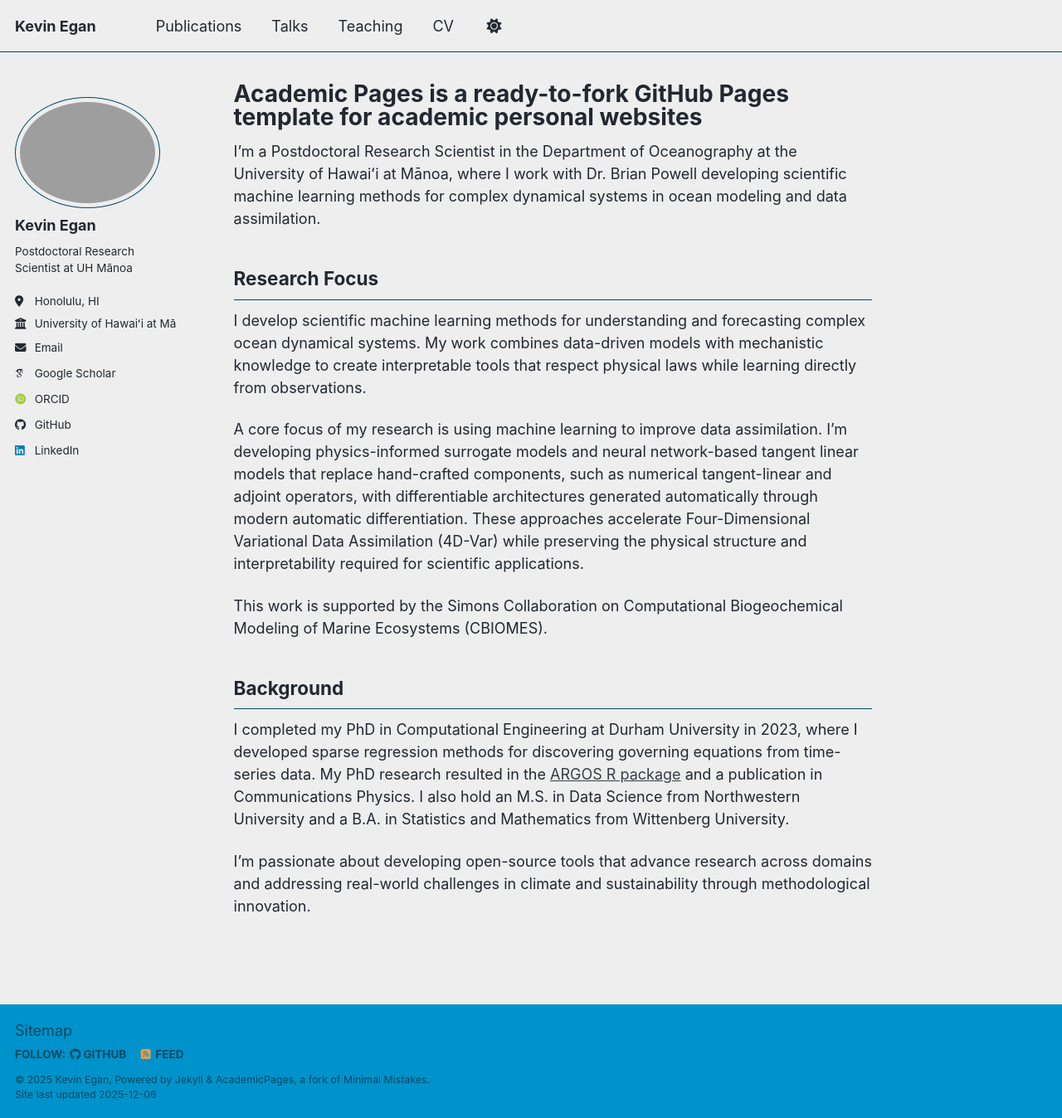
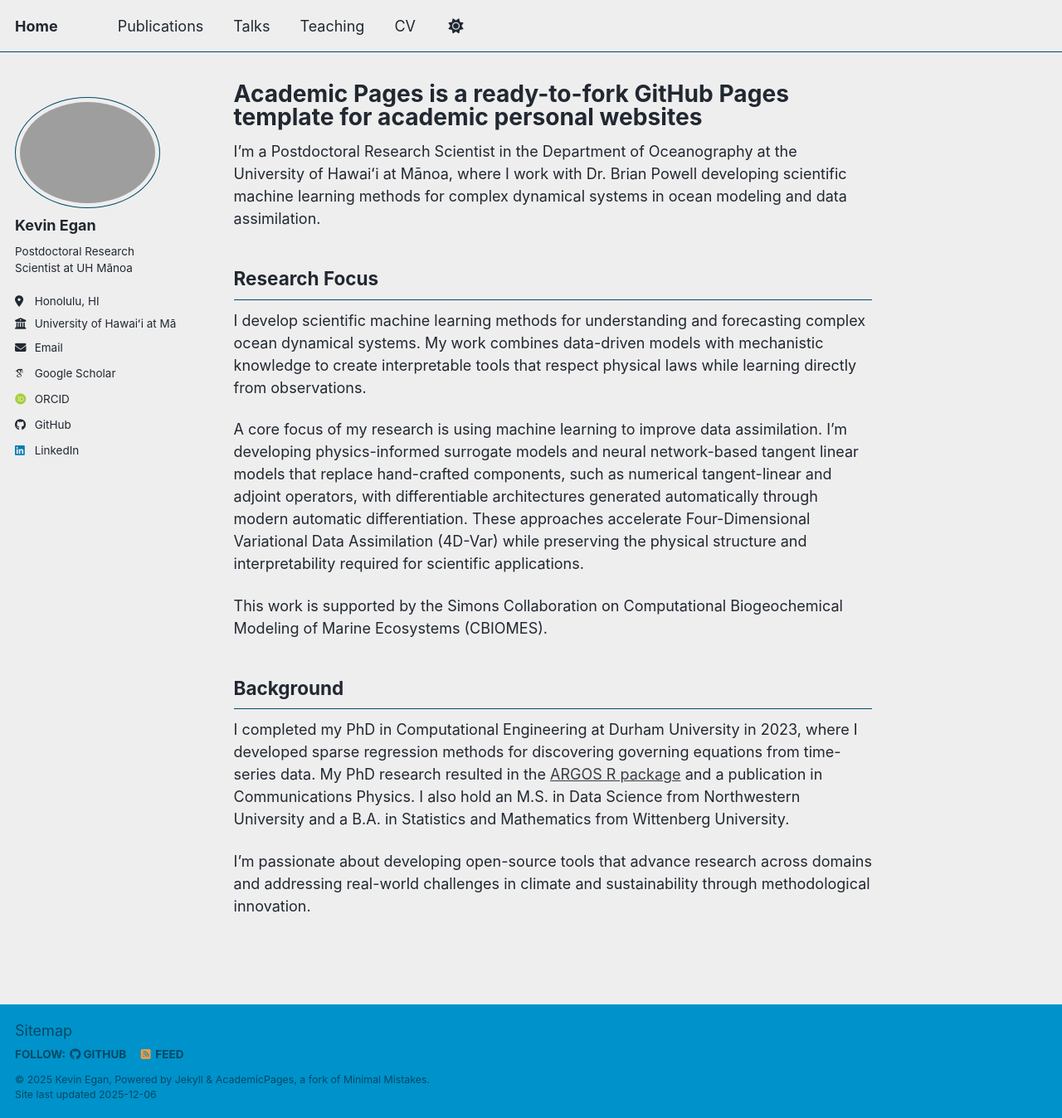
Before and after one commit to kevinegan31/kevinegan31.github.io, a Jekyll site: the page built from _pages/about.md, in a window 1280 px wide and 1348 px high. Shown: the whole window at 83% size. Built offline with Jekyll 4.4.1, drawn with Linux system fonts in a browser that asks for light colours; some web fonts are replaced; a script bundle is joined from its source files by our own code; library files that are not in the unit come from our copies.

Commit message:
updating site title to "Home"

```diff
--- a/_config.yml
+++ b/_config.yml
@@ -9,7 +9,7 @@
 # Basic Site Settings
 locale                   : "en-US"
 site_theme               : "air" # Currently available options are "default", "air"
-title                    : "Kevin Egan"
+title                    : "Home"
 title_separator          : "-"
 name                     : &name "Kevin Egan"
 description              : &description "Postdoctoral Research Scientist"   # Update this with a general description of your site, this is the default if not overridden by a page
```
